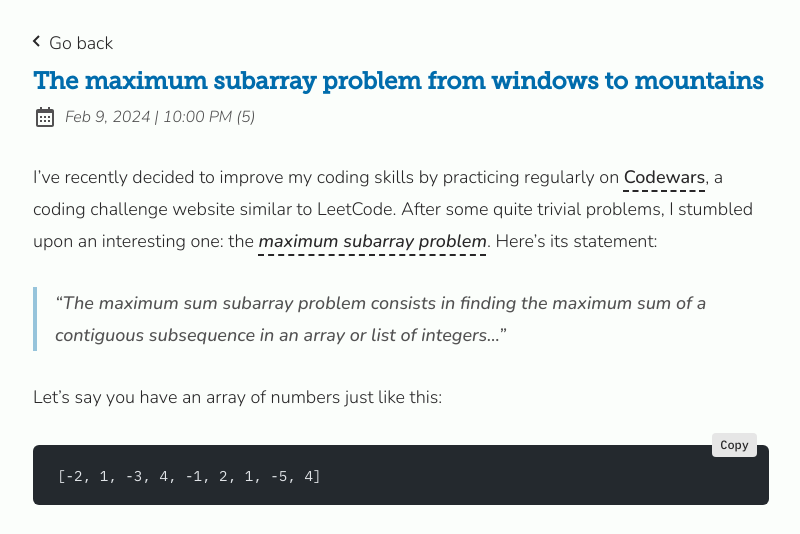
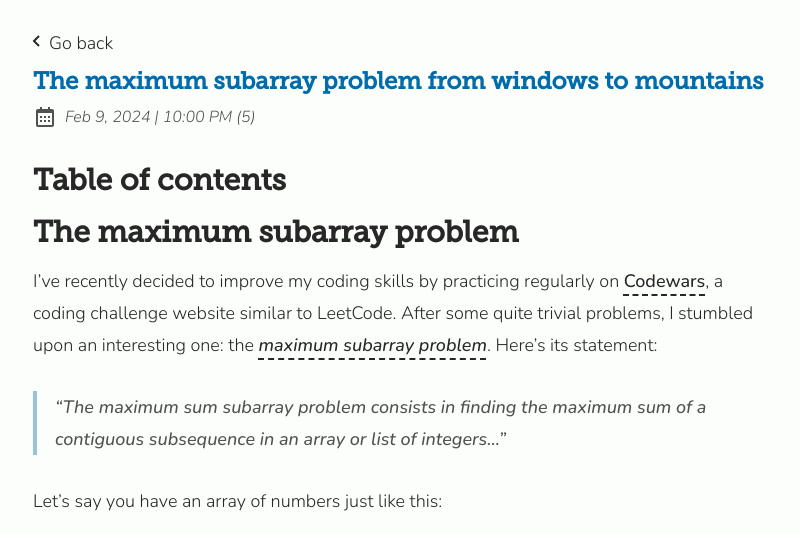
Before and after one commit to riccardobattiato/moving-parts, an Astro site: page /posts/maximum-subarray-problem in a window 1280 px wide. Shown: the part 212-746 px from the top of the page, without its empty margins (239-1039 px from the left). Built offline with nearby package versions, Linux system fonts and the light colour scheme; Astro itself is replaced by a stand-in of ours; some packages are replaced by stand-ins of ours.

Commit message:
feat: table of contents

```diff
--- a/src/content/blog/maximum-subarray-problem.md
+++ b/src/content/blog/maximum-subarray-problem.md
@@ -10,6 +10,9 @@ tags:
 description: While practicing on Codewars, I've stumbled upon a problem that had me thinking for days. From the first-attempt, ridiculously inefficient solution up to "discovering" Kadane's algorithm, the maximum subarray problem has been one of the funniest challenges I've encountered so far.
 ---
 
+## Table of contents
+
+## The maximum subarray problem
 I've recently decided to improve my coding skills by practicing regularly on [Codewars](https://www.codewars.com/), a coding challenge website similar to LeetCode. After some quite trivial problems, I stumbled upon an interesting one: the [*maximum subarray problem*](https://www.codewars.com/kata/54521e9ec8e60bc4de000d6c). Here's its statement:
 
 > The maximum sum subarray problem consists in finding the maximum sum of a contiguous subsequence in an array or list of integers...
--- a/src/content/blog/what-i-learned-about-management.md
+++ b/src/content/blog/what-i-learned-about-management.md
@@ -10,6 +10,9 @@ tags:
 description: It's been more than two years since when I went from being an individual contributor to delegating most of the coding, refining processes and hiring people. Here's a few things I've learned.
 ---
 
+## Table of contents
+
+## Introduction
 More than two years ago I was working full time as a frontend developer at [mono](https://mono.studio/en/), a web agency based in southern Italy. A few successful projects led to a fairly rapid general growth, which meant I had the opportunity to take on a leadership role and see things from a different perspective.
 
 After a few years choosing what to delegate and to whom, what to deal with personally, who to hire in order to design a sensible team while at the same time trying to keep growing myself technically, I've learned some things. Most of them may be obvious to many, but have been insightful to me when I learned them from within, a "bottom-up" learning process that hits differently than the plethora of Medium etc. articles providing actionable but sometimes sterile advice, since every team is unique.
```
